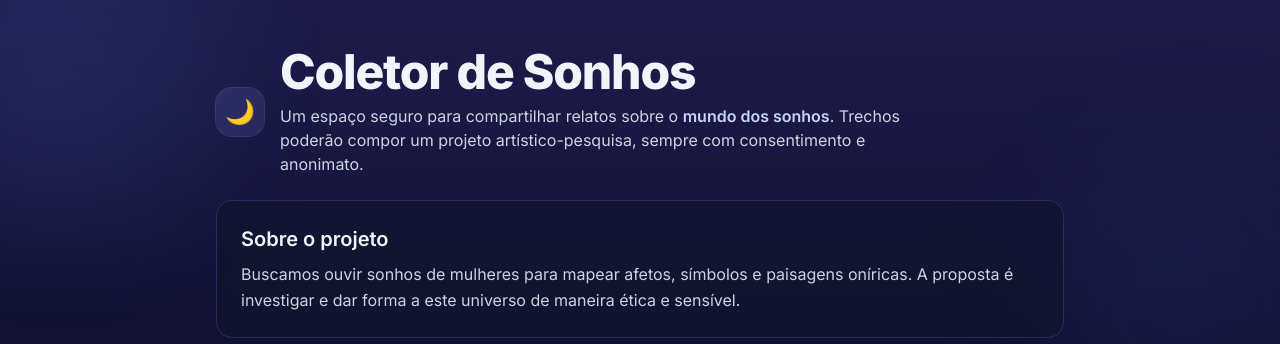
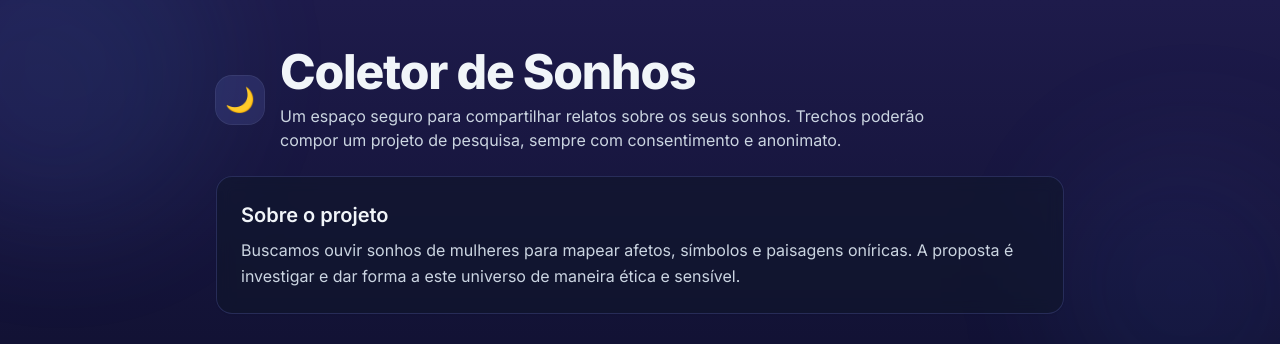
Before and after one commit to sulamitabrito/coletor-de-sonhos, a plain HTML site: page index.html in a window 1280 px wide. Shown: the top 344 px of the page. Drawn offline with nearby package versions, Linux system fonts and the light colour scheme.

Commit message:
Update index.html

```diff
--- a/index.html
+++ b/index.html
@@ -41,7 +41,7 @@
       </div>
       <div>
         <h1 class="text-3xl md:text-5xl font-extrabold tracking-tight">Coletor de Sonhos</h1>
-        <p class="text-slate-300 mt-2 max-w-prose">Um espaço seguro para compartilhar relatos sobre o <span class="font-semibold text-indigo-200">mundo dos sonhos</span>. Trechos poderão compor um projeto artístico-pesquisa, sempre com consentimento e anonimato.</p>
+        <p class="text-slate-300 mt-2 max-w-prose">Um espaço seguro para compartilhar relatos sobre os seus sonhos. Trechos poderão compor um projeto de pesquisa, sempre com consentimento e anonimato.</p>
       </div>
     </div>
   </header>
```
